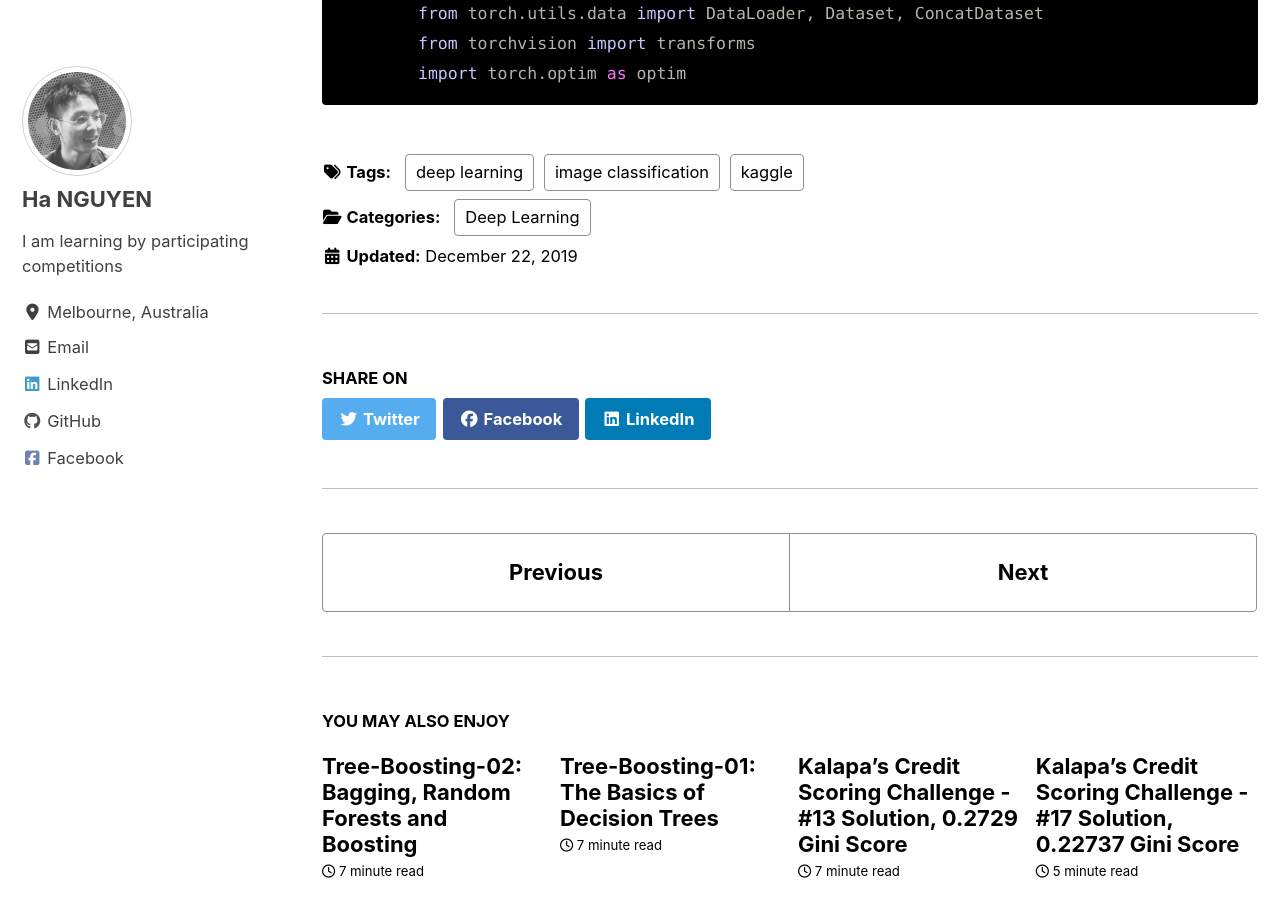
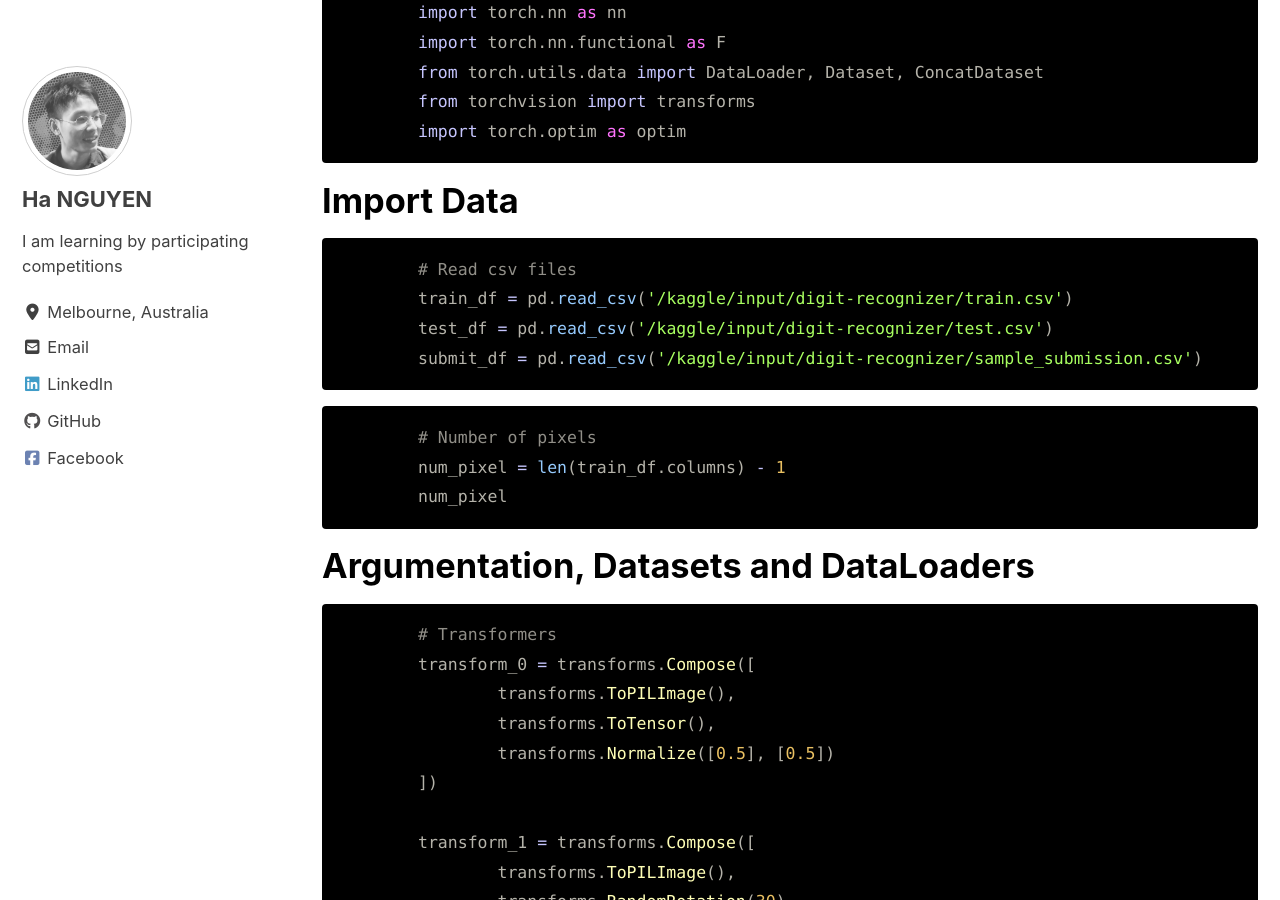
Before and after one commit to datasciblog/datasciblog.github.io, a Jekyll site: the page built from _posts/2019-12-22-DL-04-building-top-1-digit-recognizer.md, in a window 1280 px wide and 900 px high, scrolled down 574 px. Built offline with Jekyll 4.4.1, drawn with Linux system fonts in a browser that asks for light colours; cached includes are drawn as plain includes; nearby versions of some CDN libraries; some of the changed text lies outside the part shown.

Commit message:
Update 2019-12-22-DL-04-building-top-1-digit-recognizer.md

````diff
--- a/_posts/2019-12-22-DL-04-building-top-1-digit-recognizer.md
+++ b/_posts/2019-12-22-DL-04-building-top-1-digit-recognizer.md
@@ -16,6 +16,8 @@ classes: wide
 #toc_icon: "cog"
 ---
 
+# Import Library
+
 ```python
 	# Import libraries
 	%matplotlib inline
@@ -33,3 +35,81 @@ classes: wide
 	from torchvision import transforms
 	import torch.optim as optim
 ```
+
+# Import Data
+
+```python
+	# Read csv files
+	train_df = pd.read_csv('/kaggle/input/digit-recognizer/train.csv')
+	test_df = pd.read_csv('/kaggle/input/digit-recognizer/test.csv')
+	submit_df = pd.read_csv('/kaggle/input/digit-recognizer/sample_submission.csv')
+```
+
+```python
+	# Number of pixels
+	num_pixel = len(train_df.columns) - 1
+	num_pixel
+```
+
+# Argumentation, Datasets and DataLoaders
+
+```python
+	# Transformers
+	transform_0 = transforms.Compose([
+		transforms.ToPILImage(),
+		transforms.ToTensor(),
+		transforms.Normalize([0.5], [0.5])
+	])
+
+	transform_1 = transforms.Compose([
+		transforms.ToPILImage(),
+		transforms.RandomRotation(30),
+		transforms.ToTensor(),
+		transforms.Normalize([0.5], [0.5])
+	])
+
+	transform_2 = transforms.Compose([
+		transforms.ToPILImage(),
+		transforms.RandomAffine(degrees=15, translate=(0.1,0.1), scale=(0.8,0.8)),
+		transforms.ToTensor(),
+		transforms.Normalize([0.5], [0.5])
+	])
+
+	transform_3 = transforms.Compose([
+		transforms.ToPILImage(),
+		transforms.RandomAffine(degrees=30, scale=(1.1,1.1)),
+		transforms.ToTensor(),
+		transforms.Normalize([0.5], [0.5])
+	])
+
+	transform_4 = transforms.Compose([
+		transforms.ToPILImage(),
+		transforms.RandomAffine(degrees=30, translate=(0.1,0.1)),
+		transforms.ToTensor(),
+		transforms.Normalize([0.5], [0.5])
+	])
+
+	transform_5 = transforms.Compose([
+		transforms.ToPILImage(),
+		transforms.RandomAffine(degrees=10, shear=45),
+		transforms.ToTensor(),
+		transforms.Normalize([0.5], [0.5])
+	])
+```
+
+
+```python
+
+```
+
+```python
+
+```
+
+```python
+
+```
+
+```python
+
+```
````
